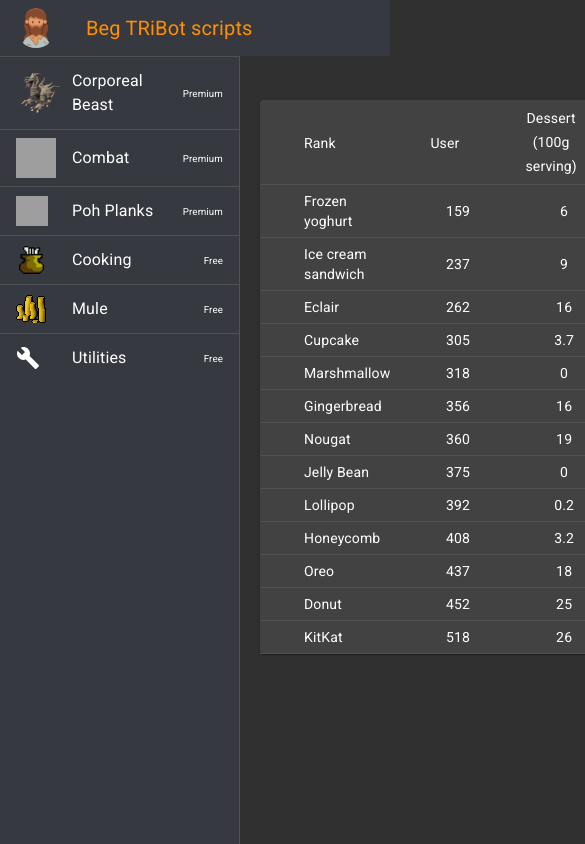
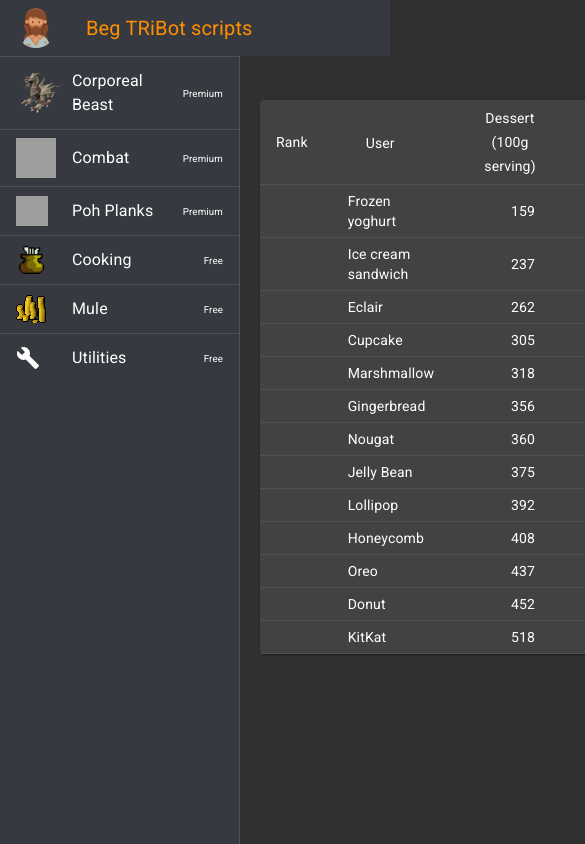
Before and after one commit to BegTribot/tribot, a React (Create React App) app: page /tribot/table in a window 390 px wide. Shown: the top 844 px of the page, 585 px wide, since content can reach past the window. Built offline with nearby package versions, Linux system fonts and the light colour scheme; grey boxes are pictures that could not be loaded.

Commit message:
Update SortableTable.js

```diff
--- a/src/components/SortableTable.js
+++ b/src/components/SortableTable.js
@@ -53,16 +53,15 @@
     const createSortHandler = (property) => (event) => {
         onRequestSort(event, property);
     };
-    headers = [{id: 'rank', label: 'Rank'}, {id: 'user', label: 'User'}, ...headers];
+    headers = [{id: 'username', label: 'User'}, ...headers];
     return (
         <TableHead>
             <TableRow>
-                <TableCell padding="checkbox">
-                </TableCell>
-                {headers.map((header, index) => (
+                <TableCell align="center">Rank</TableCell>
+                {headers.map(header => (
                     <TableCell
                         key={header.id}
-                        align={index === 0 ? 'left' : 'center'}
+                        align={'center'}
                         sortDirection={orderBy === header.id ? order : false}>
                         <TableSortLabel
                             active={orderBy === header.id}
```
